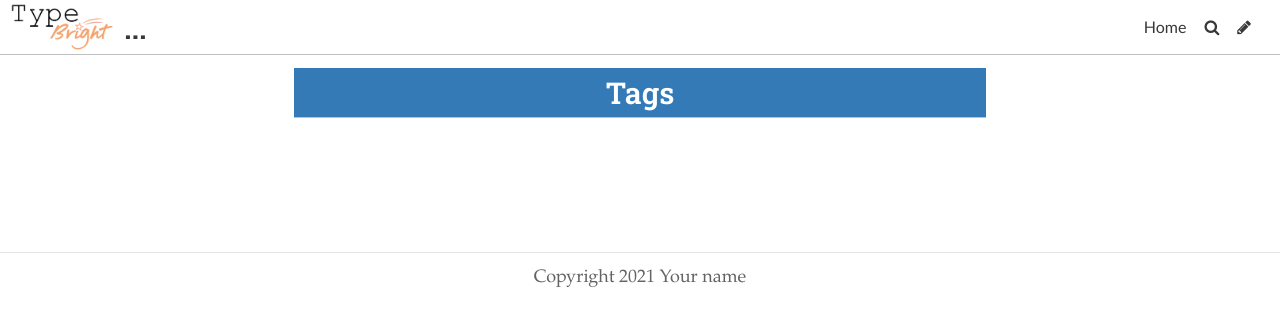
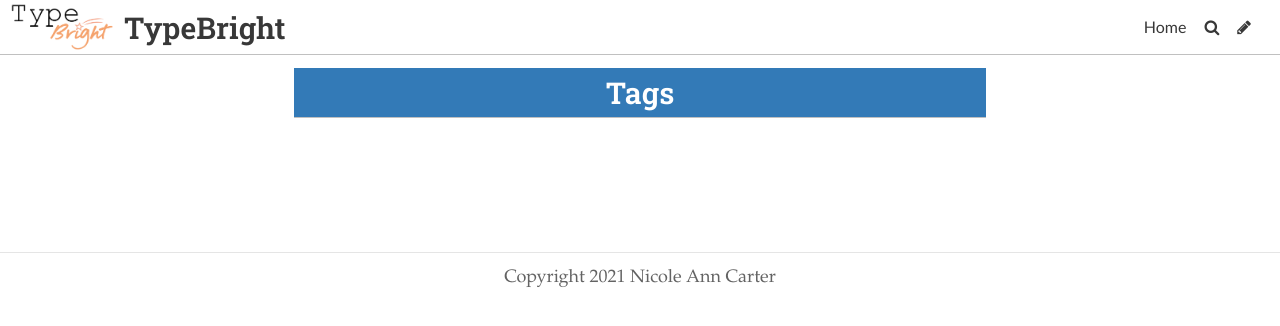
Before and after one commit to nicoleanncarter/typo-design-template, a Jekyll site: the page built from pages/tags.md, in a window 1280 px wide. Shown: the top 326 px of the page. Built offline with Jekyll 4.4.1, drawn with Linux system fonts in a browser that asks for light colours; some web fonts are replaced.

Commit message:
Update Settings “general”

```diff
--- a/_data/settings.yml
+++ b/_data/settings.yml
@@ -1,7 +1,7 @@
-title: ...
+title: TypeBright
 description: A website with a blog
-footer_text: Copyright 2021 Your name
-header_feature_image: ../uploads/screenshot-2021-09-28-at-14.24.16.png
+footer_text: "Copyright 2021 Nicole Ann Carter "
+header_feature_image: ../uploads/kelly-sikkema-hjdib8heptw-unsplash.jpg
 header_text: ""
 header_text_color: "#ffffff"
 bannerheight: 20vmax
```
Also changed, not shown: 1 other file.
